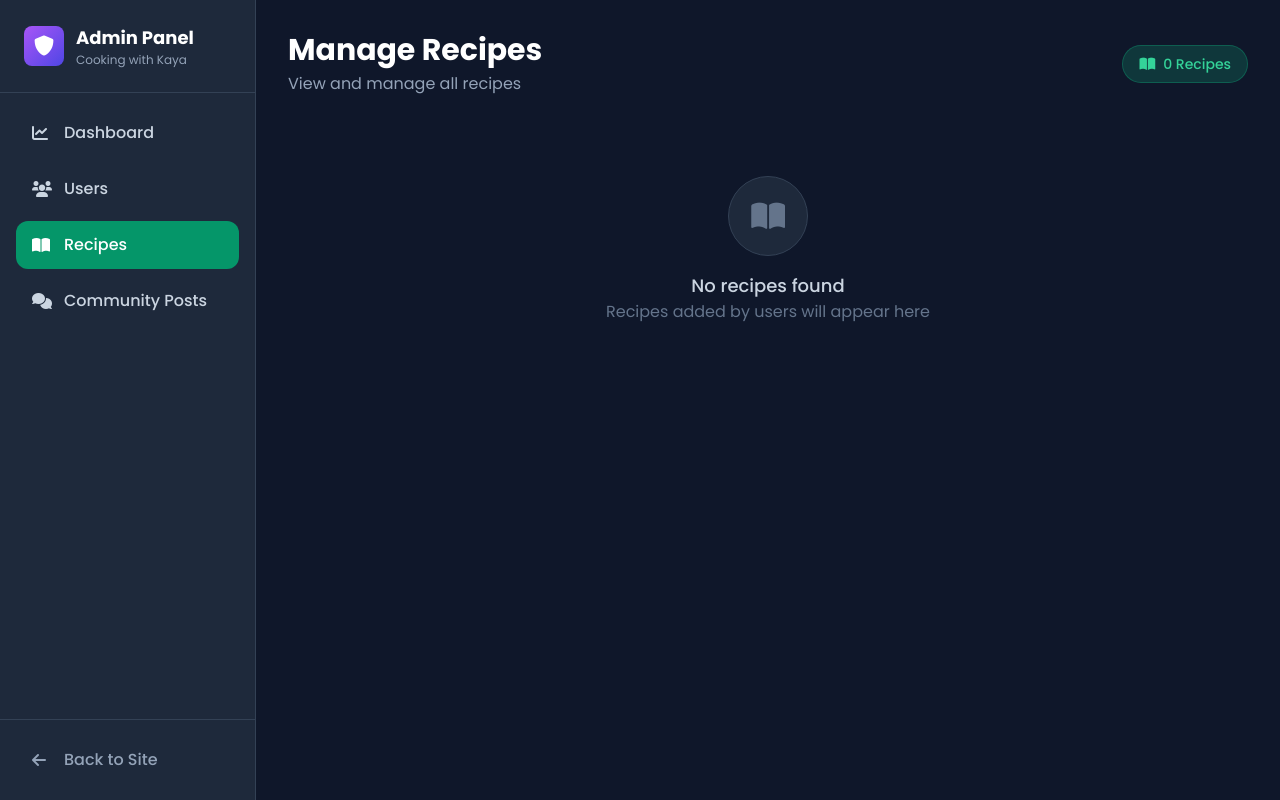
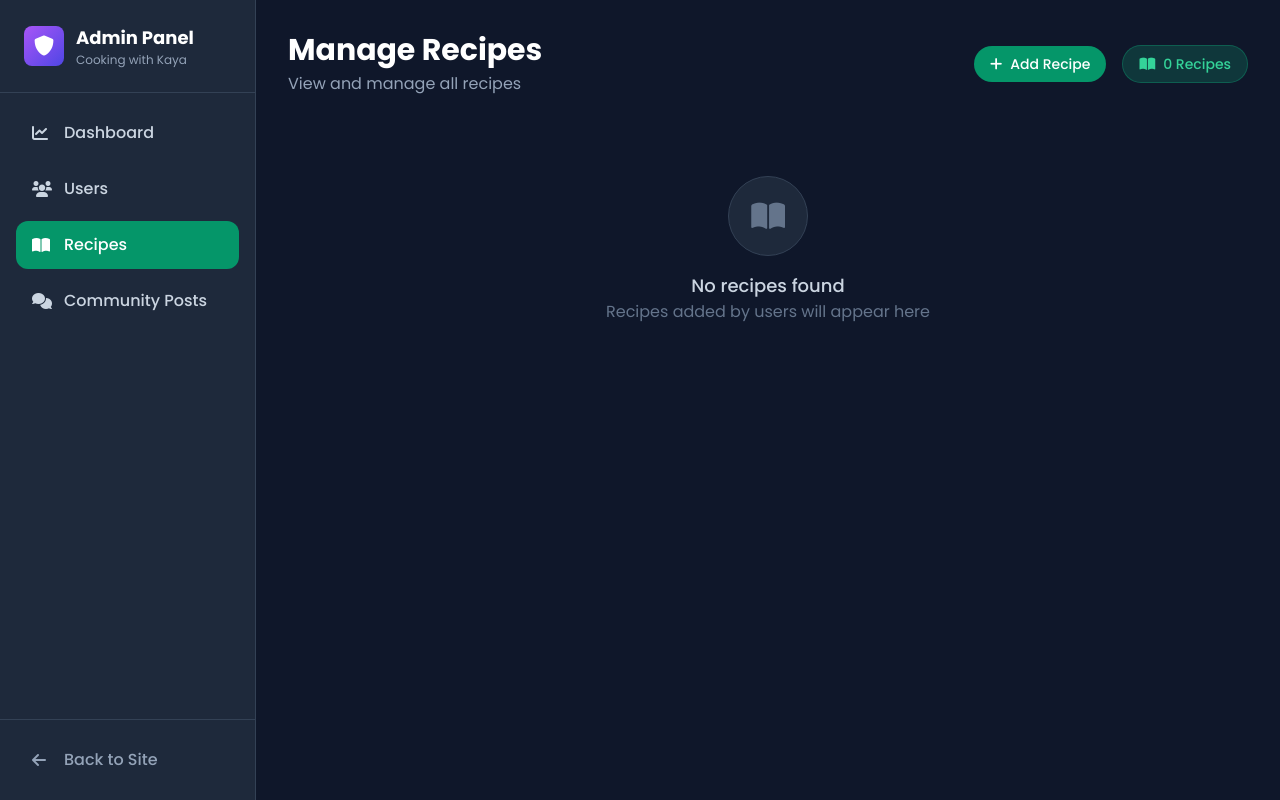
Before and after one commit to ItsmeZener/cooking-with-kaya-V2, a Flask app: page /admin/recipes in a window 1280 px wide. Run offline with Flask 3, Linux system fonts and the light colour scheme; a user stored in the database is signed in; some libraries are stand-ins or nearby versions.

Commit message:
Add Add Recipe button to admin recipes page

```diff
--- a/templates/admin_recipes.html
+++ b/templates/admin_recipes.html
@@ -103,6 +103,9 @@
                 <p class="text-slate-400 mt-1">View and manage all recipes</p>
             </div>
             <div class="flex items-center gap-4">
+                <a href="{{ url_for('add_recipe') }}" class="bg-emerald-600 hover:bg-emerald-500 text-white px-4 py-2 rounded-full text-sm font-medium transition flex items-center gap-2">
+                    <i class="fas fa-plus"></i>Add Recipe
+                </a>
                 <span class="bg-emerald-500/20 text-emerald-400 px-4 py-2 rounded-full text-sm font-medium border border-emerald-500/30">
                     <i class="fas fa-book-open mr-2"></i>{{ recipes|length }} Recipes
                 </span>
```
